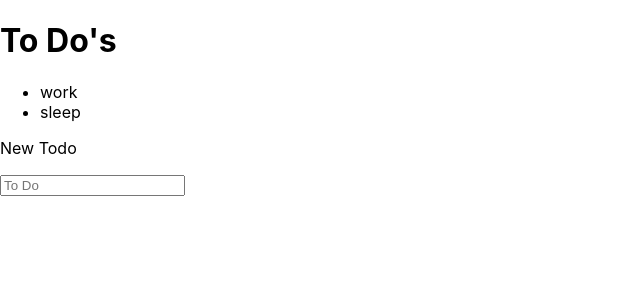
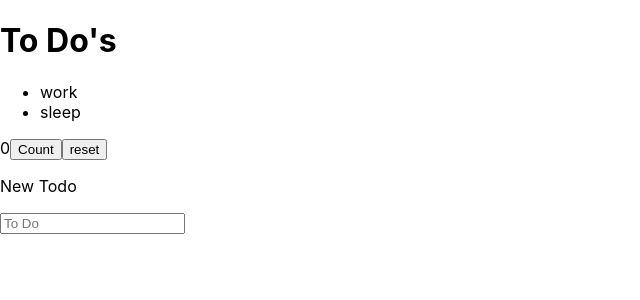
Before and after one commit to marks828/react-todo, a React (Create React App) app: page / in a window 1280 px wide. Shown: the top 300 px of the page, without its empty margins (0-640 px from the left). Built offline with nearby package versions, Linux system fonts and the light colour scheme.

Commit message:
update git files

```diff
--- a/src/todo/todo.js
+++ b/src/todo/todo.js
@@ -1,17 +1,27 @@
 import NewTodo from "./NewTodo";
 import { dummyData} from "../dummydata/dummyData"
+import { useEffect, useState } from "react";
 
 function Todo() {
-    const dummyDataArray = [];
+
+
+    const [todos, settodos] = useState();
+    const [count, setCount] = useState(0);
+
     return(
     <>
         <ul>
             {dummyData.map((todoItem) =>
-                <li>{todoItem.todoDescription}
+                <li>
+                    {todoItem.todoDescription}
                     {console.log(todoItem)}
+
                 </li>
             )}
         </ul>
+        {count}
+        <button onClick={() => setCount(count + 1)}>Count</button>
+        <button onClick={() => setCount(0)}>reset</button>
         <NewTodo />
     </>
     );
```
